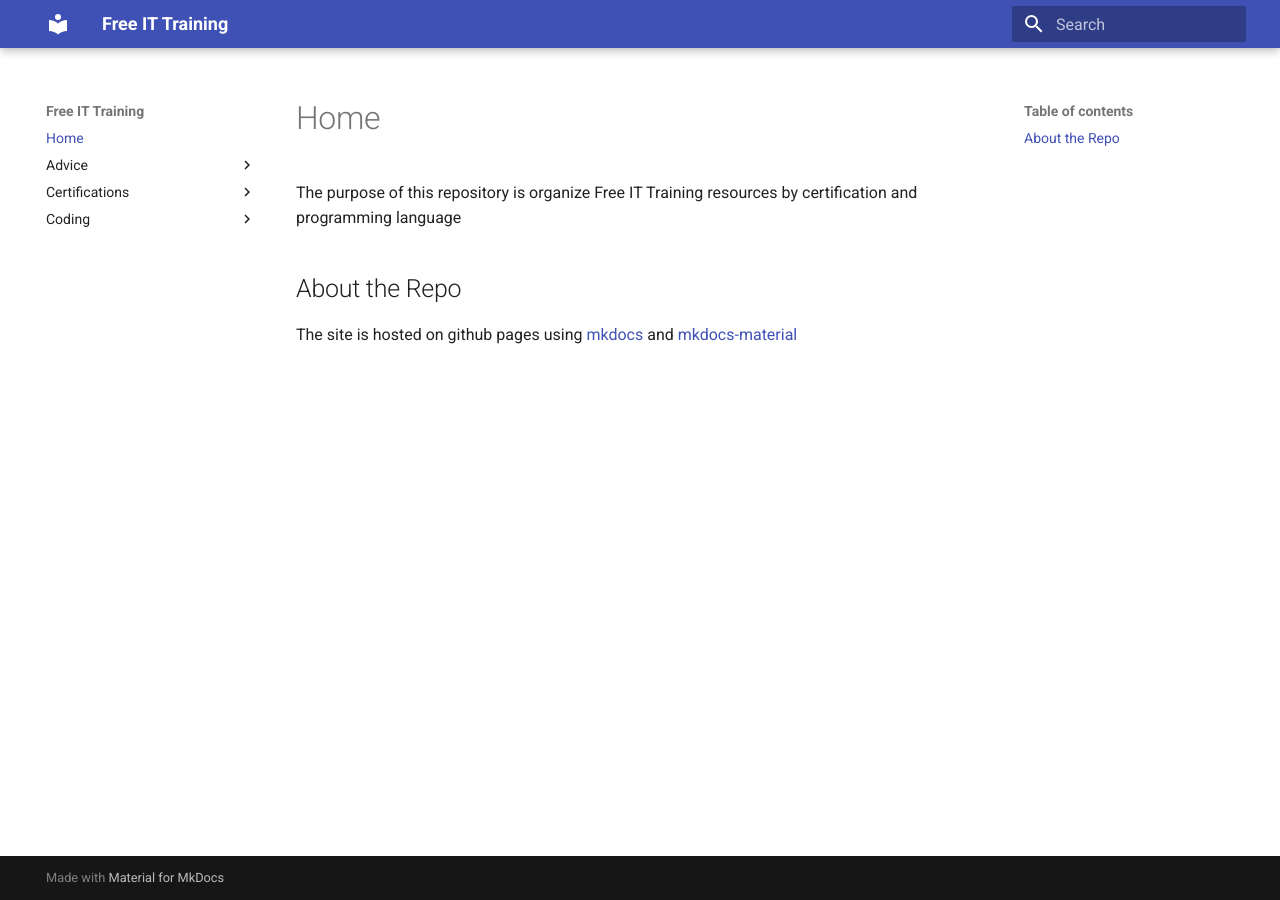
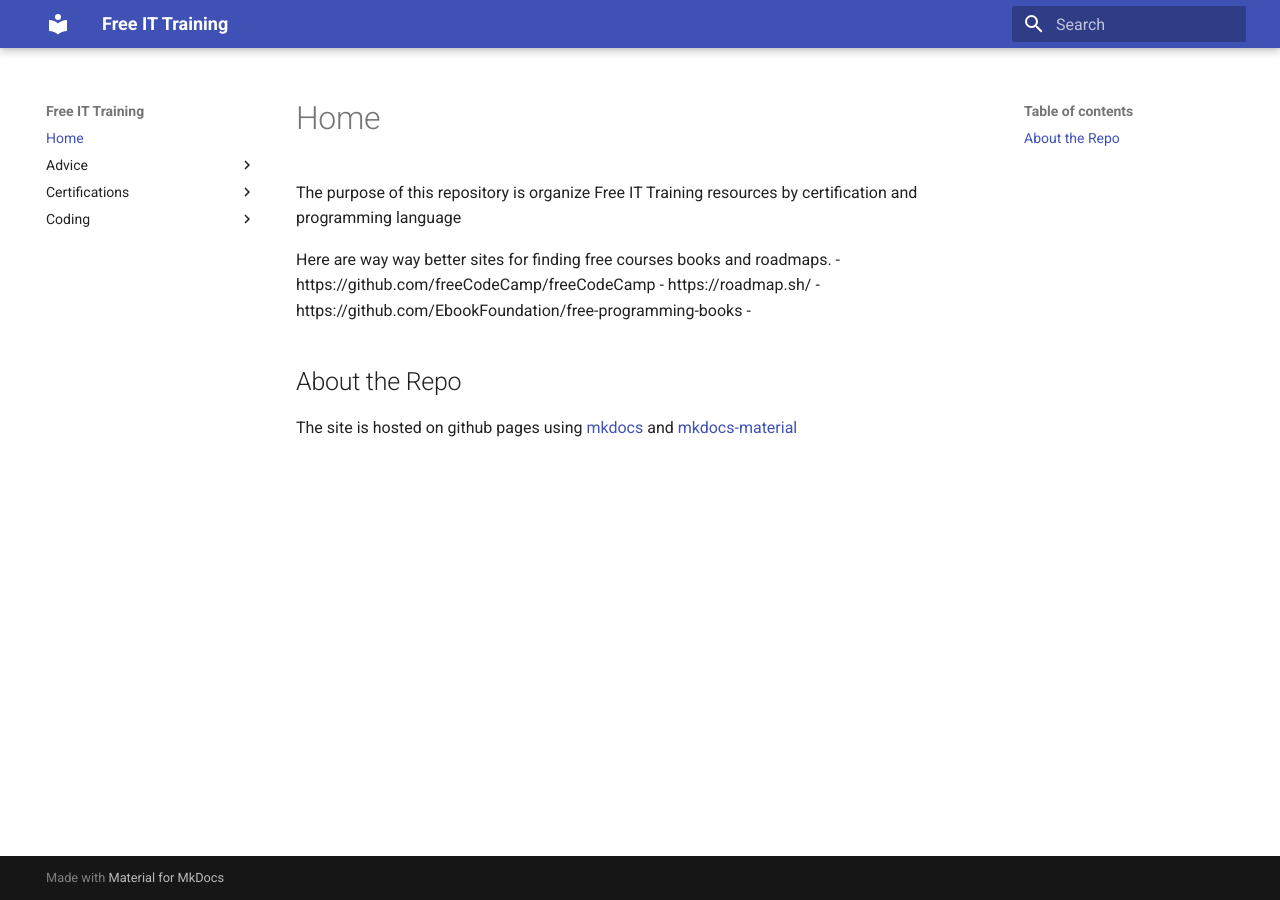
Before and after one commit to coleyr/Free_IT_Training, an MkDocs documentation site: the page built from docs/index.md, in a window 1280 px wide. Built offline with MkDocs 1.6.1 and Material for MkDocs 9.7.7, drawn with Linux system fonts in a browser that asks for light colours.

Commit message:
Update index.md
update with pointers to actually good sites

```diff
--- a/docs/index.md
+++ b/docs/index.md
@@ -1,4 +1,10 @@
 The purpose of this repository is organize Free IT Training resources by certification and programming language
+
+Here are way way better sites for finding free courses books and roadmaps.
+ - https://github.com/freeCodeCamp/freeCodeCamp
+ - https://roadmap.sh/
+ - https://github.com/EbookFoundation/free-programming-books
+ -
 
 ## About the Repo
 The site is hosted on github pages using [mkdocs](https://www.mkdocs.org/) and [mkdocs-material](https://squidfunk.github.io/mkdocs-material/)
```
